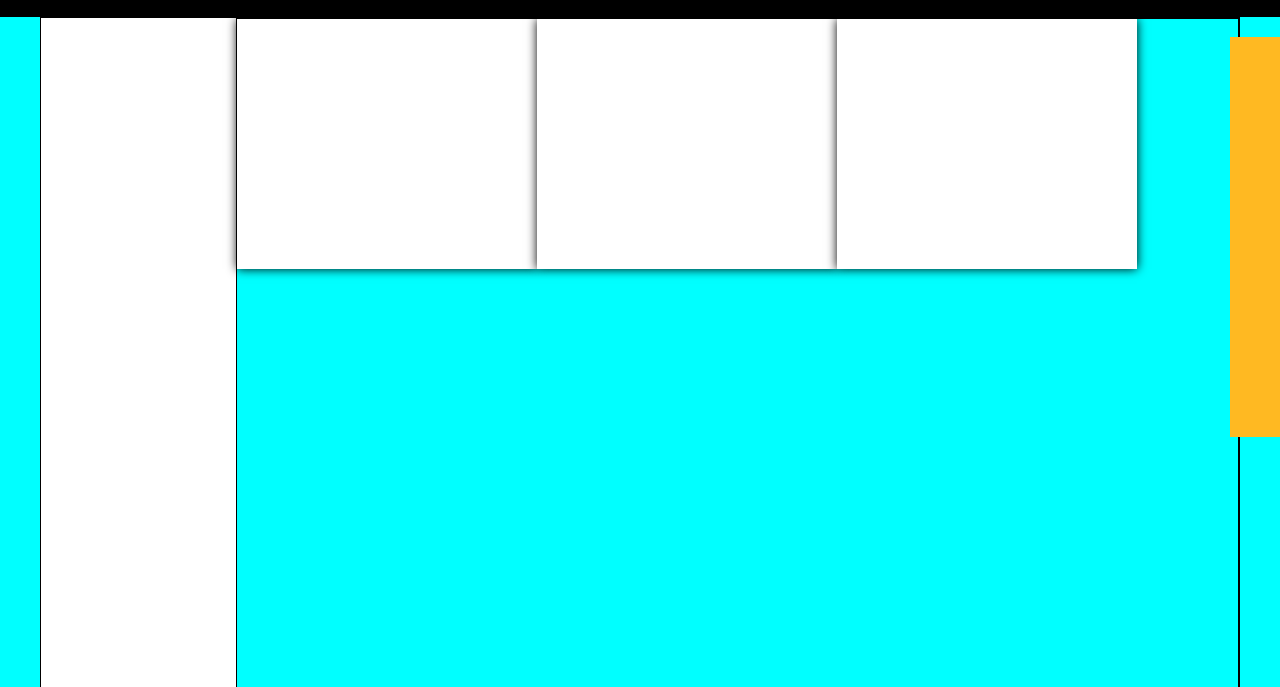
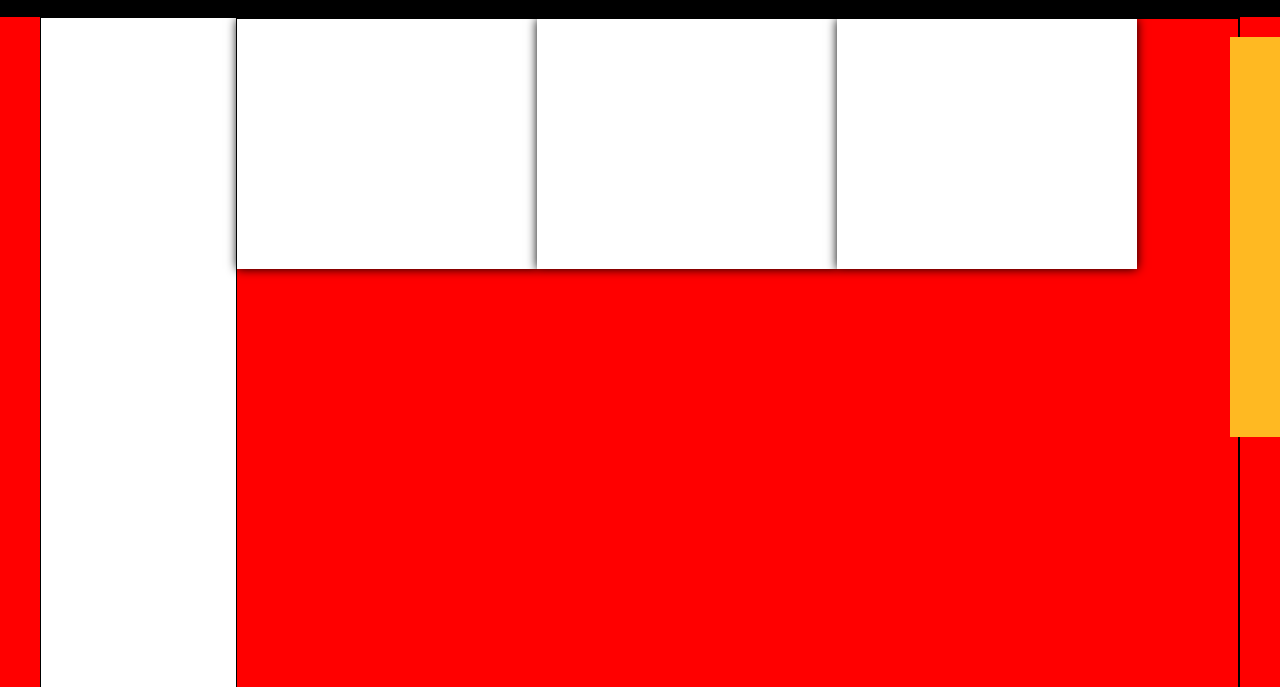
Before and after one commit to MorraMay/AvtoSalon, a plain HTML site: page index.html in a window 1280 px wide. Shown: the part 113-800 px from the top of the page. Drawn offline with Linux system fonts and the light colour scheme.

Commit message:
Update style.css

```diff
--- a/style.css
+++ b/style.css
@@ -8,7 +8,7 @@
 }
 
 body{
-    background-color: aqua;
+    background-color: red;
 }
 .header {
     color: #fff;
```
